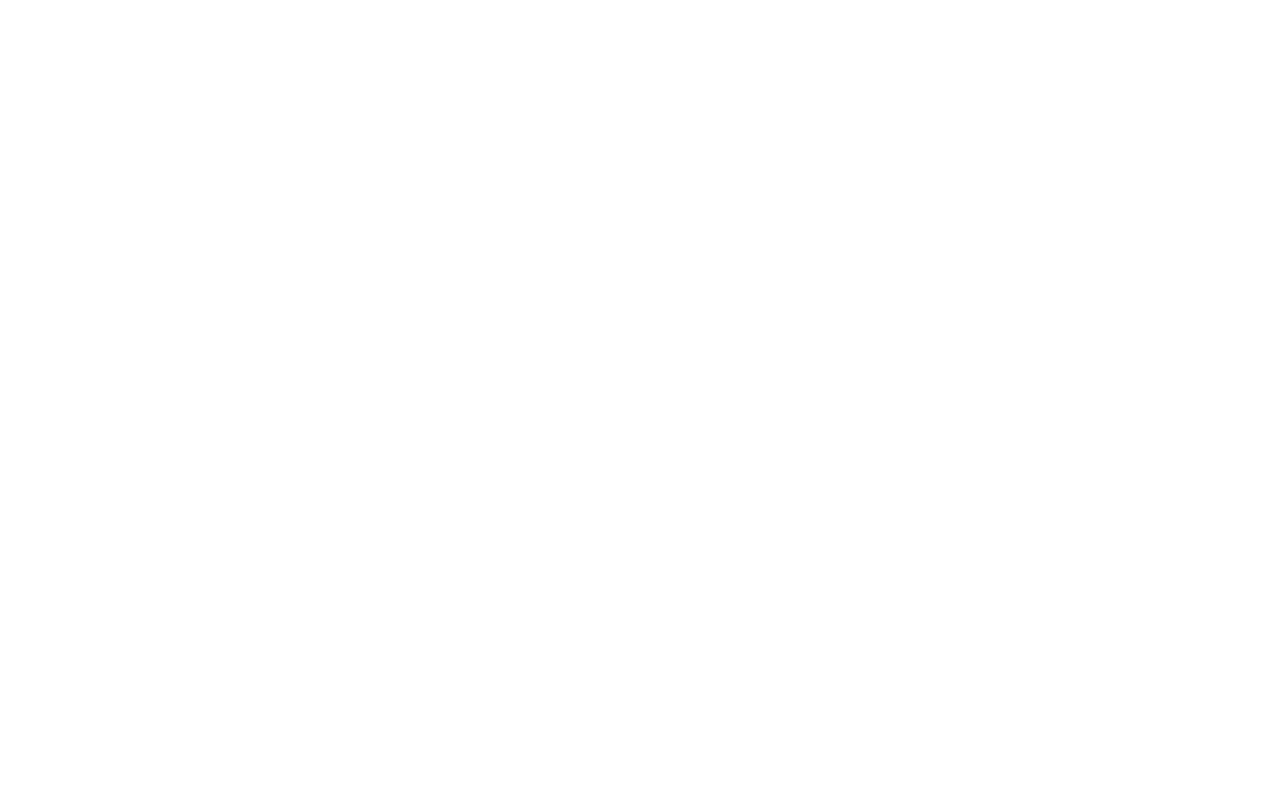
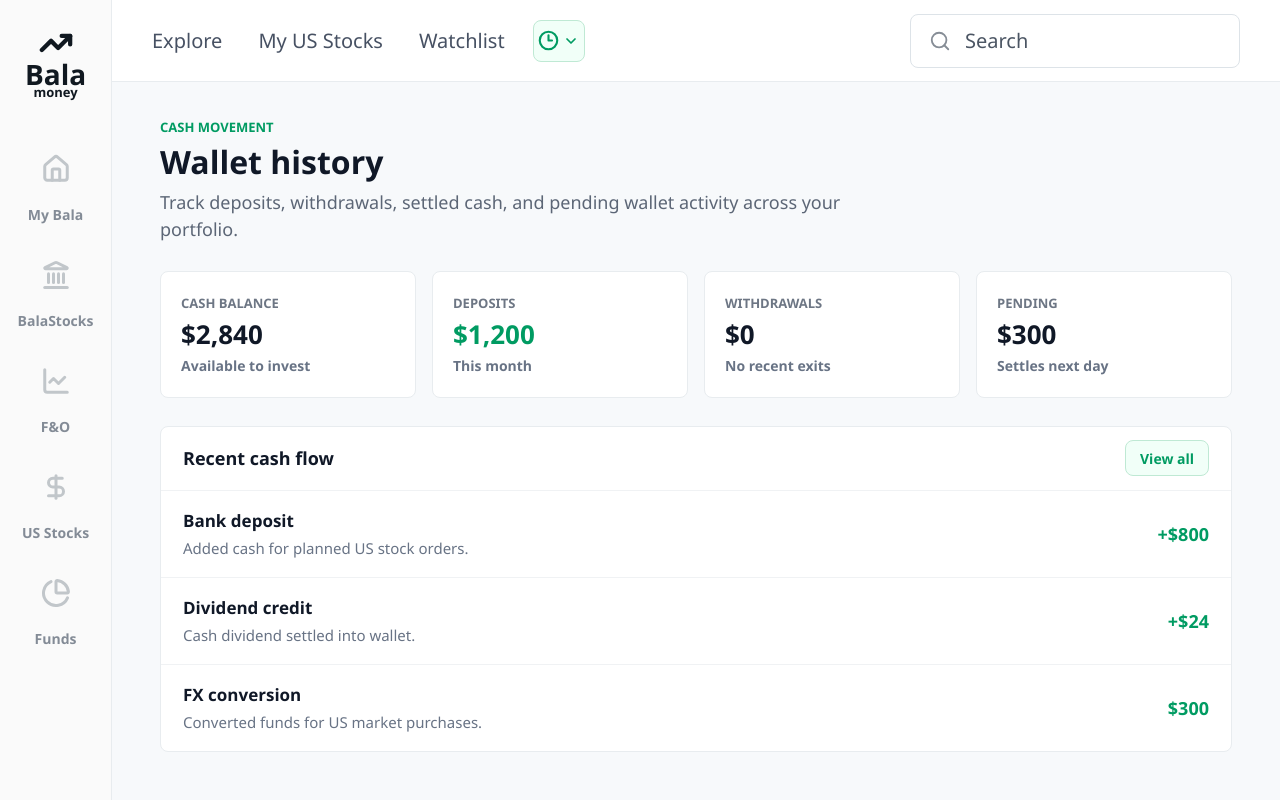
Before and after one commit to balajiekk/portfolio-pilot, a React (Vite) app: page /portfolio-pilot/wallet-history in a window 1280 px wide. Before the commit this address had no page. Built offline with nearby package versions, Linux system fonts and the light colour scheme.

Commit message:
Add history quick links menu

```diff
--- a/scripts/create-spa-fallback.mjs
+++ b/scripts/create-spa-fallback.mjs
@@ -10,6 +10,8 @@
   "bala-stocks/index.html",
   "f-and-o/index.html",
   "investments/us-stocks/my-us-stocks/index.html",
+  "orders/index.html",
+  "wallet-history/index.html",
   "funds/index.html",
 ];
 
--- a/src/app/routes/AppRoutes.tsx
+++ b/src/app/routes/AppRoutes.tsx
@@ -8,6 +8,7 @@
 import FAndOPage from "../../features/f-and-o/FAndOPage";
 import FundsPage from "../../features/funds/FundsPage";
 import MyBalaPage from "../../features/my-bala/MyBalaPage";
+import DummyPage from "../../shared/DummyPage";
 
 function withLayout(page: ReactElement) {
   return <MainLayout>{page}</MainLayout>;
@@ -22,6 +23,8 @@
       <Route path="/bala-stocks" element={withLayout(<BalaStocksPage />)} />
       <Route path="/f-and-o" element={withLayout(<FAndOPage />)} />
       <Route path="/investments/us-stocks/my-us-stocks" element={withLayout(<Dashboard />)} />
+      <Route path="/orders" element={withLayout(<DummyPage title="Orders" />)} />
+      <Route path="/wallet-history" element={withLayout(<DummyPage title="Wallet History" />)} />
       <Route path="/funds" element={withLayout(<FundsPage />)} />
     </Routes>
   );
--- a/src/shared/DummyPage.tsx
+++ b/src/shared/DummyPage.tsx
@@ -75,6 +75,42 @@
       { title: "IV watch", detail: "Premiums are cooling before weekly expiry.", value: "Low" },
     ],
   },
+  Orders: {
+    eyebrow: "Activity history",
+    title: "Orders",
+    summary:
+      "Review recent buy and sell orders, open requests, and completed trades from the US stocks desk.",
+    metrics: [
+      { label: "Open orders", value: "3", detail: "Awaiting execution" },
+      { label: "Completed", value: "18", detail: "Last 30 days", positive: true },
+      { label: "Cancelled", value: "2", detail: "Price moved away" },
+      { label: "Avg. fill", value: "99.4%", detail: "Near target price", positive: true },
+    ],
+    listTitle: "Recent orders",
+    items: [
+      { title: "MRK buy order", detail: "Filled at target during market open.", value: "Complete" },
+      { title: "UNH limit order", detail: "Waiting for price to revisit your limit.", value: "Open" },
+      { title: "CROX partial buy", detail: "One tranche completed, one remaining.", value: "Partial" },
+    ],
+  },
+  "Wallet History": {
+    eyebrow: "Cash movement",
+    title: "Wallet history",
+    summary:
+      "Track deposits, withdrawals, settled cash, and pending wallet activity across your portfolio.",
+    metrics: [
+      { label: "Cash balance", value: "$2,840", detail: "Available to invest" },
+      { label: "Deposits", value: "$1,200", detail: "This month", positive: true },
+      { label: "Withdrawals", value: "$0", detail: "No recent exits" },
+      { label: "Pending", value: "$300", detail: "Settles next day" },
+    ],
+    listTitle: "Recent cash flow",
+    items: [
+      { title: "Bank deposit", detail: "Added cash for planned US stock orders.", value: "+$800" },
+      { title: "Dividend credit", detail: "Cash dividend settled into wallet.", value: "+$24" },
+      { title: "FX conversion", detail: "Converted funds for US market purchases.", value: "$300" },
+    ],
+  },
   Funds: {
     eyebrow: "Mutual funds",
     title: "Fund portfolio",
--- a/src/shared/components/Header.tsx
+++ b/src/shared/components/Header.tsx
@@ -1,7 +1,7 @@
 import type { ChangeEvent, FormEvent } from "react";
-import { useCallback, useEffect, useMemo, useState } from "react";
+import { useCallback, useEffect, useMemo, useRef, useState } from "react";
 import { NavLink, useLocation, useSearchParams } from "react-router-dom";
-import { Search, X } from "lucide-react";
+import { ChevronDown, Clock3, ReceiptText, Search, WalletCards, X } from "lucide-react";
 import { usePortfolio } from "../../features/dashboard/hooks/usePortfolio";
 
 const usStocksPath = "/investments/us-stocks/my-us-stocks";
@@ -13,9 +13,17 @@
 const tabs: HeaderTab[] = [
   { label: "Explore", to: "/explore" },
   { label: "My US Stocks", to: usStocksPath },
-  { label: "Orders" },
   { label: "Watchlist" },
-  { label: "Wallet History" },
+];
+
+const historyLinks = [
+  { label: "Orders", detail: "Recent buy and sell activity", to: "/orders", icon: ReceiptText },
+  {
+    label: "Wallet History",
+    detail: "Deposits, withdrawals, and cash flow",
+    to: "/wallet-history",
+    icon: WalletCards,
+  },
 ];
 
 export default function Header() {
@@ -24,6 +32,8 @@
   const query = searchParams.get("q") ?? "";
   const [draftQuery, setDraftQuery] = useState(query);
   const [isSearchFocused, setIsSearchFocused] = useState(false);
+  const [isHistoryOpen, setIsHistoryOpen] = useState(false);
+  const historyMenuRef = useRef<HTMLDivElement | null>(null);
   const { data } = usePortfolio();
   const suggestions = useMemo(() => {
     const normalizedQuery = draftQuery.trim().toLowerCase();
@@ -70,6 +80,34 @@
     return () => window.clearTimeout(timeoutId);
   }, [commitQuery, draftQuery]);
 
+  useEffect(() => {
+    if (!isHistoryOpen) {
+      return undefined;
+    }
+
+    function closeOnOutsideClick(event: MouseEvent) {
+      const target = event.target;
+
+      if (target instanceof Node && !historyMenuRef.current?.contains(target)) {
+        setIsHistoryOpen(false);
+      }
+    }
+
+    function closeOnEscape(event: KeyboardEvent) {
+      if (event.key === "Escape") {
+        setIsHistoryOpen(false);
+      }
+    }
+
+    document.addEventListener("mousedown", closeOnOutsideClick);
+    document.addEventListener("keydown", closeOnEscape);
+
+    return () => {
+      document.removeEventListener("mousedown", closeOnOutsideClick);
+      document.removeEventListener("keydown", closeOnEscape);
+    };
+  }, [isHistoryOpen]);
+
   function updateQuery(event: ChangeEvent<HTMLInputElement>) {
     setDraftQuery(event.target.value);
   }
@@ -94,6 +132,8 @@
     return isActive || (label === "My US Stocks" && location.pathname === "/");
   }
 
+  const isHistoryActive = historyLinks.some((link) => link.to === location.pathname);
+
   return (
     <header className="topbar">
       <div className="topbar__tabs" aria-label="US stocks sections">
@@ -117,6 +157,43 @@
             </button>
           );
         })}
+      </div>
+      <div className="history-menu" ref={historyMenuRef}>
+        <button
+          aria-expanded={isHistoryOpen}
+          aria-haspopup="menu"
+          aria-label="Open activity history menu"
+          className={`history-menu__trigger${
+            isHistoryOpen || isHistoryActive ? " history-menu__trigger--active" : ""
+          }`}
+          type="button"
+          onClick={() => setIsHistoryOpen((current) => !current)}
+        >
+          <Clock3 aria-hidden="true" size={21} strokeWidth={2.4} />
+          <ChevronDown aria-hidden="true" size={16} strokeWidth={2.6} />
+        </button>
+
+        {isHistoryOpen ? (
+          <div className="history-menu__panel" role="menu" aria-label="Activity history">
+            {historyLinks.map(({ label, detail, to, icon: Icon }) => (
+              <NavLink
+                key={label}
+                className="history-menu__item"
+                role="menuitem"
+                to={to}
+                onClick={() => setIsHistoryOpen(false)}
+              >
+                <span className="history-menu__item-icon" aria-hidden="true">
+                  <Icon size={18} strokeWidth={2.4} />
+                </span>
+                <span>
+                  <strong>{label}</strong>
+                  <small>{detail}</small>
+                </span>
+              </NavLink>
+            ))}
+          </div>
+        ) : null}
       </div>
 
       <form className="search-field" role="search" onSubmit={submitQuery}>
--- a/src/styles/globals.css
+++ b/src/styles/globals.css
@@ -242,6 +242,103 @@
   border-radius: 5px 5px 0 0;
   background: var(--green);
   content: "";
+}
+
+.history-menu {
+  position: relative;
+  display: flex;
+  align-items: center;
+  flex: 0 0 auto;
+}
+
+.history-menu__trigger {
+  display: inline-flex;
+  width: 52px;
+  height: 42px;
+  align-items: center;
+  justify-content: center;
+  gap: 4px;
+  align-self: center;
+  border: 1px solid #dde3e8;
+  border-radius: 8px;
+  color: #5c6676;
+  background: #ffffff;
+  transition:
+    background 160ms ease,
+    border-color 160ms ease,
+    color 160ms ease;
+}
+
+.history-menu__trigger:hover,
+.history-menu__trigger--active {
+  border-color: #bfe9d4;
+  color: var(--color-brand);
+  background: #f1fff8;
+}
+
+.history-menu__panel {
+  position: absolute;
+  z-index: 24;
+  top: calc(100% + 10px);
+  right: 0;
+  display: grid;
+  width: 286px;
+  overflow: hidden;
+  border: 1px solid var(--line);
+  border-radius: 8px;
+  background: #ffffff;
+  box-shadow: 0 18px 42px rgba(17, 24, 39, 0.14);
+}
+
+.history-menu__item {
+  display: grid;
+  grid-template-columns: auto minmax(0, 1fr);
+  align-items: center;
+  gap: 12px;
+  min-height: 74px;
+  padding: 14px;
+  border-bottom: 1px solid var(--line-soft);
+}
+
+.history-menu__item:last-child {
+  border-bottom: 0;
+}
+
+.history-menu__item:hover,
+.history-menu__item:focus-visible {
+  background: #f6fbf9;
+}
+
+.history-menu__item-icon {
+  display: grid;
+  width: 38px;
+  height: 38px;
+  place-items: center;
+  border-radius: 8px;
+  color: var(--color-brand);
+  background: var(--color-brand-soft);
+}
+
+.history-menu__item strong,
+.history-menu__item small {
+  display: block;
+  min-width: 0;
+}
+
+.history-menu__item strong {
+  color: #101827;
+  font-size: 15px;
+  font-weight: 780;
+}
+
+.history-menu__item small {
+  margin-top: 4px;
+  overflow: hidden;
+  color: #687385;
+  font-size: 13px;
+  line-height: 1.3;
+  text-overflow: ellipsis;
+  white-space: nowrap;
 }
 
 .search-field {
@@ -1053,6 +1150,20 @@
     font-size: 17px;
   }
 
+  .history-menu {
+    order: 2;
+    align-items: center;
+  }
+
+  .history-menu__trigger {
+    height: 40px;
+  }
+
+  .history-menu__panel {
+    right: auto;
+    left: 0;
+  }
+
   .search-field {
     width: 100%;
     min-width: 0;
```
Also changed, not shown: 1 other file (tests, documents, lock files or other folders).
